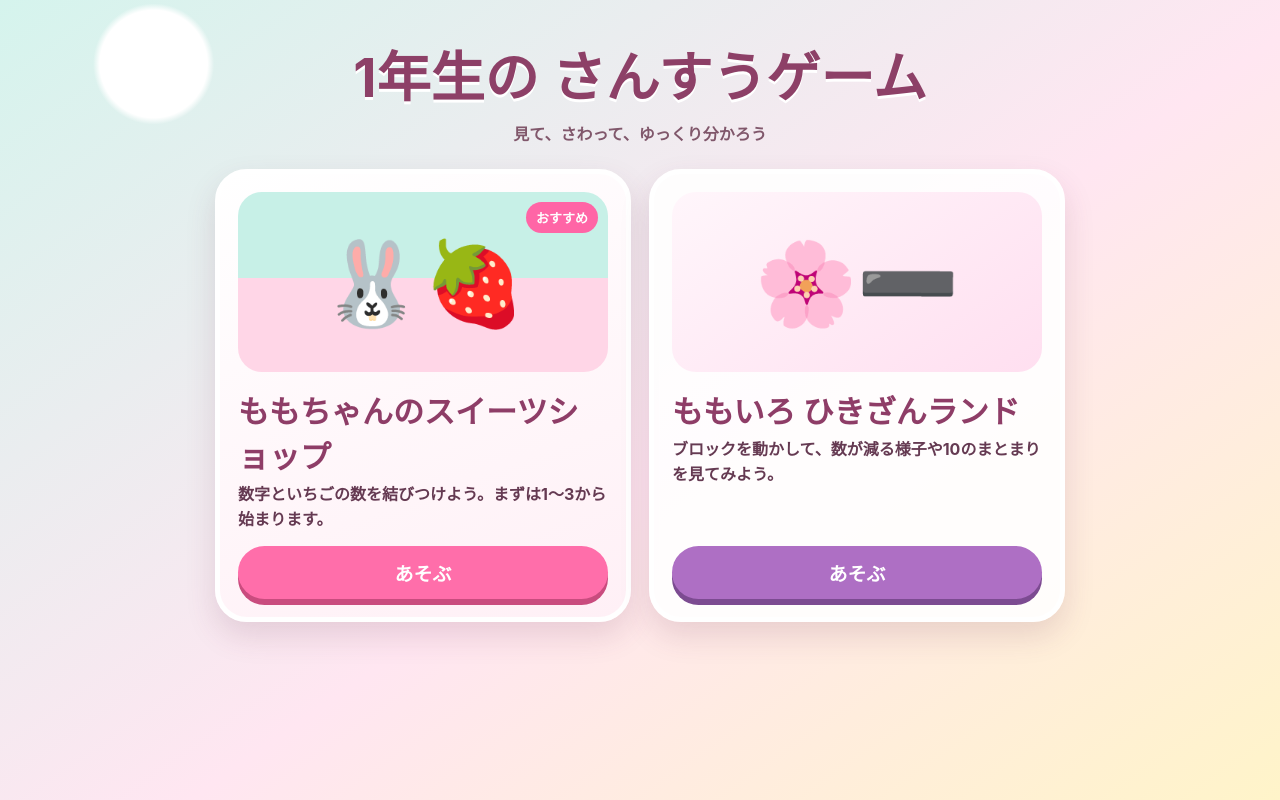
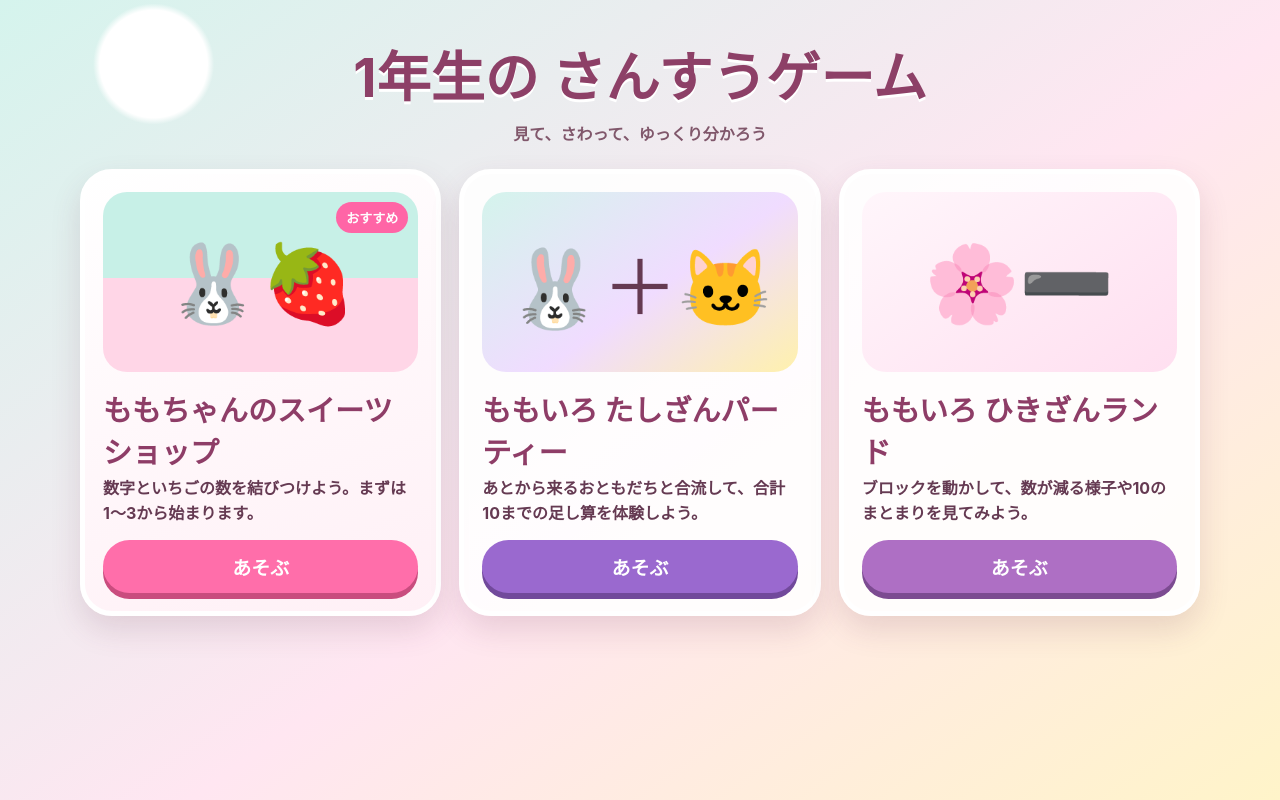
Before and after one commit to ark214th/1stGradeMath, a plain HTML site: page index.html in a window 1280 px wide. Drawn offline with Linux system fonts and the light colour scheme.

Commit message:
Add addition game to math game index

```diff
--- a/index.html
+++ b/index.html
@@ -8,15 +8,16 @@
   <style>
     *{box-sizing:border-box}html,body{margin:0;min-height:100%;font-family:-apple-system,BlinkMacSystemFont,"Hiragino Maru Gothic ProN","Yu Gothic",sans-serif;color:#653a52}
     body{background:radial-gradient(circle at 12% 8%,#fff 0 4%,transparent 4.5%),linear-gradient(145deg,#d5f4ed,#ffe6f1 55%,#fff4c9);padding:max(22px,env(safe-area-inset-top)) 16px max(28px,env(safe-area-inset-bottom))}
-    main{width:min(850px,100%);margin:auto}header{text-align:center;margin:12px 0 24px}h1{font-size:clamp(30px,7vw,54px);margin:0 0 8px;color:#8d4067;text-shadow:0 3px white}header p{font-weight:800;margin:0;color:#80576b}
-    .games{display:grid;grid-template-columns:repeat(2,minmax(0,1fr));gap:18px}.game{display:flex;flex-direction:column;text-decoration:none;color:inherit;background:rgba(255,255,255,.9);border:5px solid white;border-radius:32px;padding:18px;box-shadow:0 14px 30px rgba(105,57,82,.15);transition:.15s}.game:active{transform:scale(.985)}.game.featured{background:linear-gradient(160deg,#fff,#fff0f6)}
-    .art{height:180px;border-radius:24px;display:grid;place-items:center;font-size:82px;background:linear-gradient(#c7f0e7 0 48%,#ffd6e7 48%);position:relative;overflow:hidden}.art.old{background:linear-gradient(145deg,#fff6fb,#ffdff0)}.new{position:absolute;top:10px;right:10px;border-radius:999px;background:#ff65a6;color:#fff;padding:6px 10px;font-size:13px;font-weight:900}
-    h2{font-size:clamp(23px,4vw,31px);margin:15px 0 5px;color:#8e3d67}.game p{font-weight:750;line-height:1.55;margin:0 0 14px}.play{margin-top:auto;text-align:center;border-radius:999px;background:#ff6eaa;color:white;padding:13px;font-size:19px;font-weight:900;box-shadow:0 6px 0 #c94c7e}.old .play{background:#ae6fc4;box-shadow:0 6px 0 #7c4b91}
-    @media(max-width:650px){.games{grid-template-columns:1fr}.art{height:150px}}
+    main{width:min(1120px,100%);margin:auto}header{text-align:center;margin:12px 0 24px}h1{font-size:clamp(30px,7vw,54px);margin:0 0 8px;color:#8d4067;text-shadow:0 3px white}header p{font-weight:800;margin:0;color:#80576b}
+    .games{display:grid;grid-template-columns:repeat(3,minmax(0,1fr));gap:18px}.game{display:flex;flex-direction:column;text-decoration:none;color:inherit;background:rgba(255,255,255,.9);border:5px solid white;border-radius:32px;padding:18px;box-shadow:0 14px 30px rgba(105,57,82,.15);transition:.15s}.game:active{transform:scale(.985)}.game.featured{background:linear-gradient(160deg,#fff,#fff0f6)}
+    .art{height:180px;border-radius:24px;display:grid;place-items:center;font-size:76px;background:linear-gradient(#c7f0e7 0 48%,#ffd6e7 48%);position:relative;overflow:hidden}.art.addition{background:linear-gradient(145deg,#d4f4ec,#f0dcff 55%,#fff1ad)}.art.old{background:linear-gradient(145deg,#fff6fb,#ffdff0)}.new{position:absolute;top:10px;right:10px;border-radius:999px;background:#ff65a6;color:#fff;padding:6px 10px;font-size:13px;font-weight:900}
+    h2{font-size:clamp(22px,3.2vw,29px);margin:15px 0 5px;color:#8e3d67}.game p{font-weight:750;line-height:1.55;margin:0 0 14px}.play{margin-top:auto;text-align:center;border-radius:999px;background:#ff6eaa;color:white;padding:13px;font-size:19px;font-weight:900;box-shadow:0 6px 0 #c94c7e}.addition-card .play{background:#9a69cf;box-shadow:0 6px 0 #71499b}.old .play{background:#ae6fc4;box-shadow:0 6px 0 #7c4b91}
+    @media(max-width:900px){.games{grid-template-columns:repeat(2,minmax(0,1fr))}}@media(max-width:650px){.games{grid-template-columns:1fr}.art{height:150px}}
   </style>
 </head>
 <body><main><header><h1>1年生の さんすうゲーム</h1><p>見て、さわって、ゆっくり分かろう</p></header><div class="games">
     <a class="game featured" href="momo_sweets/index.html"><div class="art"><span>🐰🍓</span><span class="new">おすすめ</span></div><h2>ももちゃんのスイーツショップ</h2><p>数字といちごの数を結びつけよう。まずは1〜3から始まります。</p><div class="play">あそぶ</div></a>
+    <a class="game addition-card" href="momo_addition_party/index.html"><div class="art addition">🐰＋🐱</div><h2>ももいろ たしざんパーティー</h2><p>あとから来るおともだちと合流して、合計10までの足し算を体験しよう。</p><div class="play">あそぶ</div></a>
     <a class="game old" href="2026_0709_hikizan_land.html"><div class="art old">🌸➖</div><h2>ももいろ ひきざんランド</h2><p>ブロックを動かして、数が減る様子や10のまとまりを見てみよう。</p><div class="play">あそぶ</div></a>
   </div></main></body>
 </html>
```
